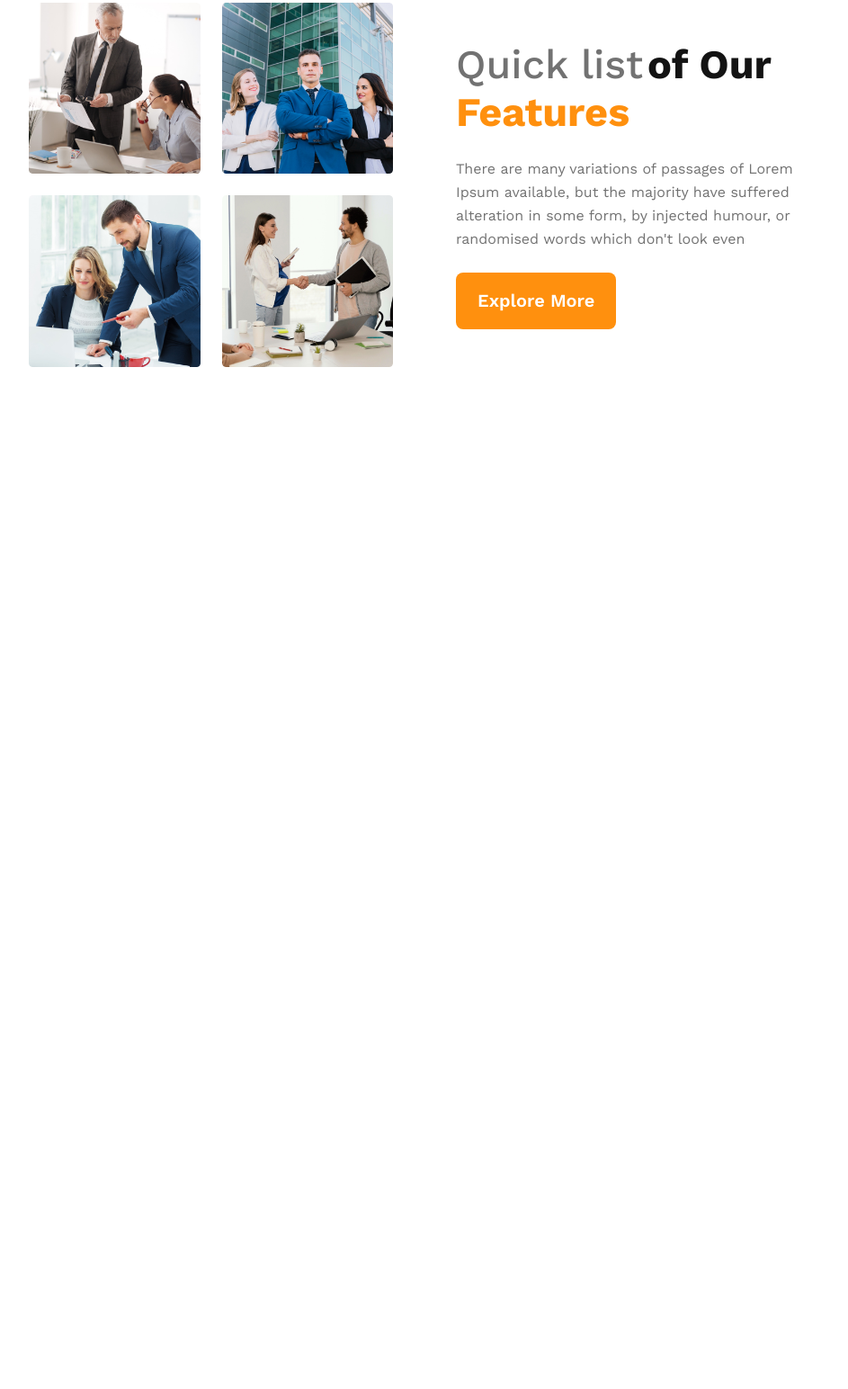
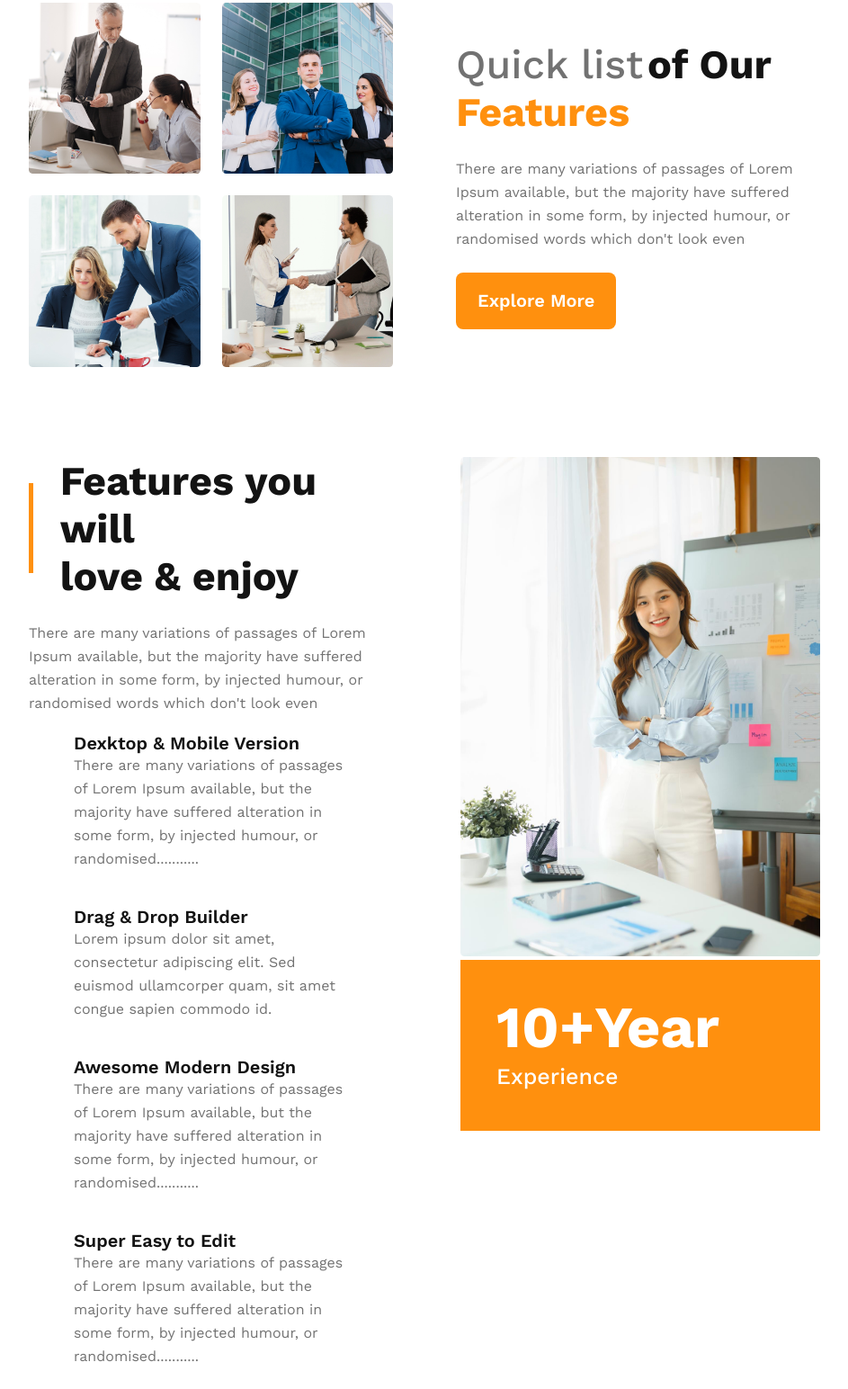
Before and after one commit to imabdrhmn/g3-architects, a plain HTML site: page index.html in a window 1280 px wide. Shown: the part 1062-2606 px from the top of the page at 90% size, without its empty margins (168-1111 px from the left). Before the commit the page ends 1470 px from the top, so only its background shows below. Drawn offline with nearby package versions, Linux system fonts and the light colour scheme.

Commit message:
feature 2 are designed

```diff
--- a/index.html
+++ b/index.html
@@ -46,6 +46,44 @@
                 <button class="primary-btn">Explore More</button>
             </div>
         </section>
+        <section class="feature-2">
+          <div class="feature-2-descrition">
+            <div class="feature-2-heading">
+              <div class="line"></div>
+              <h2>Features you will <br> love & enjoy</h2>
+            </div>
+            <p class="feature-2-paragraph">There are many variations of passages of Lorem Ipsum available, but the majority have suffered alteration in some form, by injected humour, or randomised words which don't look even</p>
+            <div class="sub-sections">
+              <div class="sub-section">
+                <h2 class="feature-2-h2">Dexktop & Mobile Version</h2>
+                <p class="feature-2-paragraph">There are many variations of passages of Lorem Ipsum available, but the majority have suffered alteration in some form, by injected humour, or randomised...........</p>
+              </div>
+              <div class="sub-section">
+                <h2 class="feature-2-h2">Drag & Drop Builder</h2>
+                <p class="feature-2-paragraph">Lorem ipsum dolor sit amet, consectetur adipiscing elit. Sed euismod ullamcorper quam, sit amet congue sapien commodo id.</p>
+              </div>
+              <div class="sub-section">
+                <h2 class="feature-2-h2">Awesome Modern Design</h2>
+                <p class="feature-2-paragraph">There are many variations of passages of Lorem Ipsum available, but the majority have suffered alteration in some form, by injected humour, or randomised...........</p>
+              </div>
+              <div class="sub-section">
+                <h2 class="feature-2-h2">Super Easy to Edit</h2>
+                <p class="feature-2-paragraph">There are many variations of passages of Lorem Ipsum available, but the majority have suffered alteration in some form, by injected humour, or randomised...........</p>
+              </div>
+            </div>
+          </div>
+
+          <div class="right">
+            <img src="images/architect.png">
+            <div class="caption">
+              <h3>10+Year</h3>
+              <p>Experience</p>
+            </div>
+          </div>
+        </section>
+
+
+
       </main>
       <footer></footer>
 
--- a/styles/style.css
+++ b/styles/style.css
@@ -173,3 +173,106 @@ line-height: 26px;
 color: #727272;
 
 }
+
+/* Feature 2 Styles */
+
+.feature-2{
+  display: flex;
+  justify-content: space-between;
+  align-items: flex-start;
+  margin-left: 200px;
+  margin-right: 200px;
+  margin-top: 100px;
+  margin-bottom: 50px;
+  gap: 80px;
+}
+
+.feature-2-descrition{
+  flex: 1;
+
+}
+
+
+.feature-2-heading {
+  display: flex;
+  align-items: center;
+  font-family: 'Work Sans';
+font-style: normal;
+font-weight: 700;
+font-size: 30px;
+line-height: 53px;
+color: #131313;
+padding-bottom: 24px;
+}
+
+.line {
+  height: 100px;
+  width: 5px;
+  background: #FF900E;
+  margin-right: 1em;
+}
+
+.feature-2-paragraph{
+  font-family: 'Work Sans';
+font-style: normal;
+font-weight: 400;
+font-size: 16px;
+line-height: 26px;
+color: #727272;
+
+
+}
+
+.feature-2-h2 {
+  font-family: 'Work Sans';
+font-style: normal;
+font-weight: 600;
+font-size: 20px;
+line-height: 23px;
+color: #131313;
+
+}
+
+.sub-sections {
+}
+
+.sub-section {
+  padding: 20px 50px;
+
+}
+
+.right {
+  flex: 1;
+}
+
+img {
+  max-width: 100%;
+}
+
+.caption {
+  text-align: left;
+  background-color: #FF900E;
+  padding: 40px;
+
+}
+
+.caption h3{
+  font-family: 'Work Sans';
+font-style: normal;
+font-weight: 700;
+font-size: 65px;
+line-height: 70px;
+text-align: left;
+color: #FFFFFF;
+}
+
+.caption p{
+  font-family: 'Work Sans';
+font-style: normal;
+font-weight: 500;
+font-size: 25px;
+line-height: 40px;
+text-align: left;
+color: #FFFFFF;
+
+}
```
